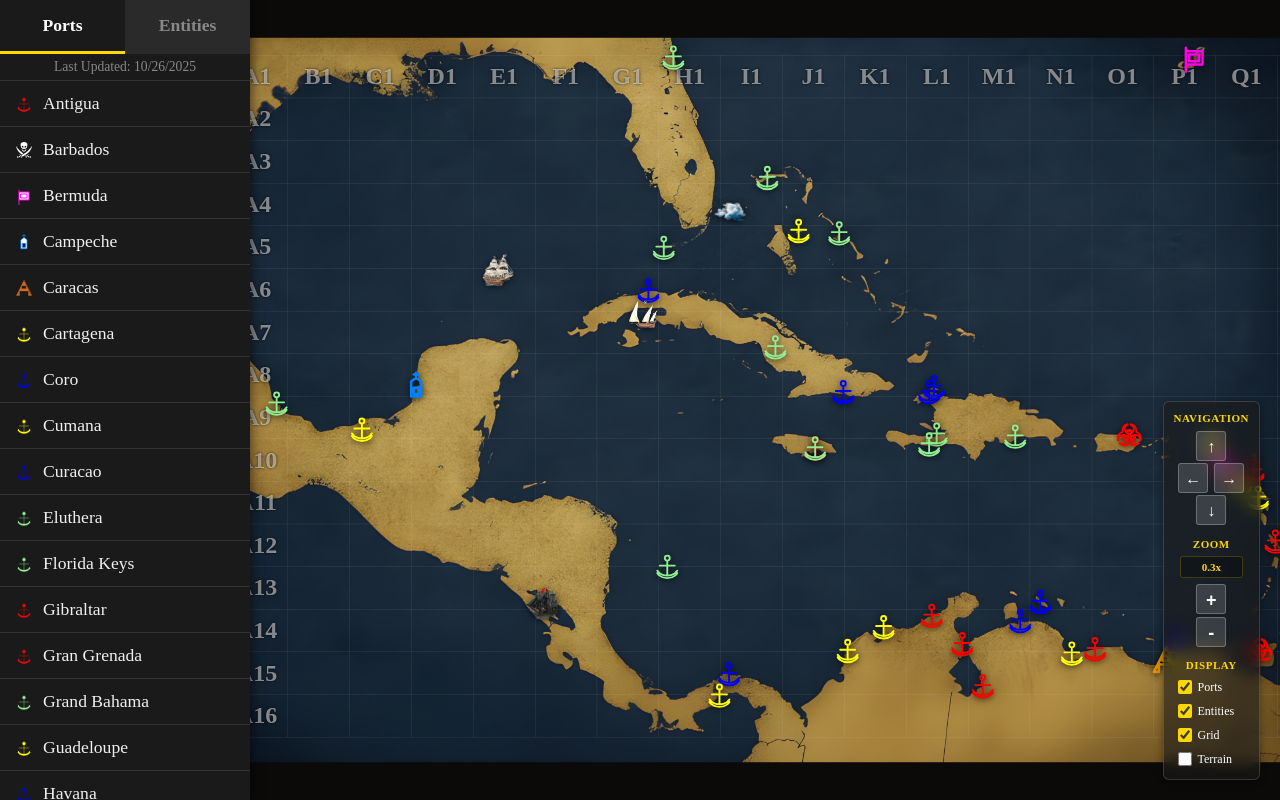
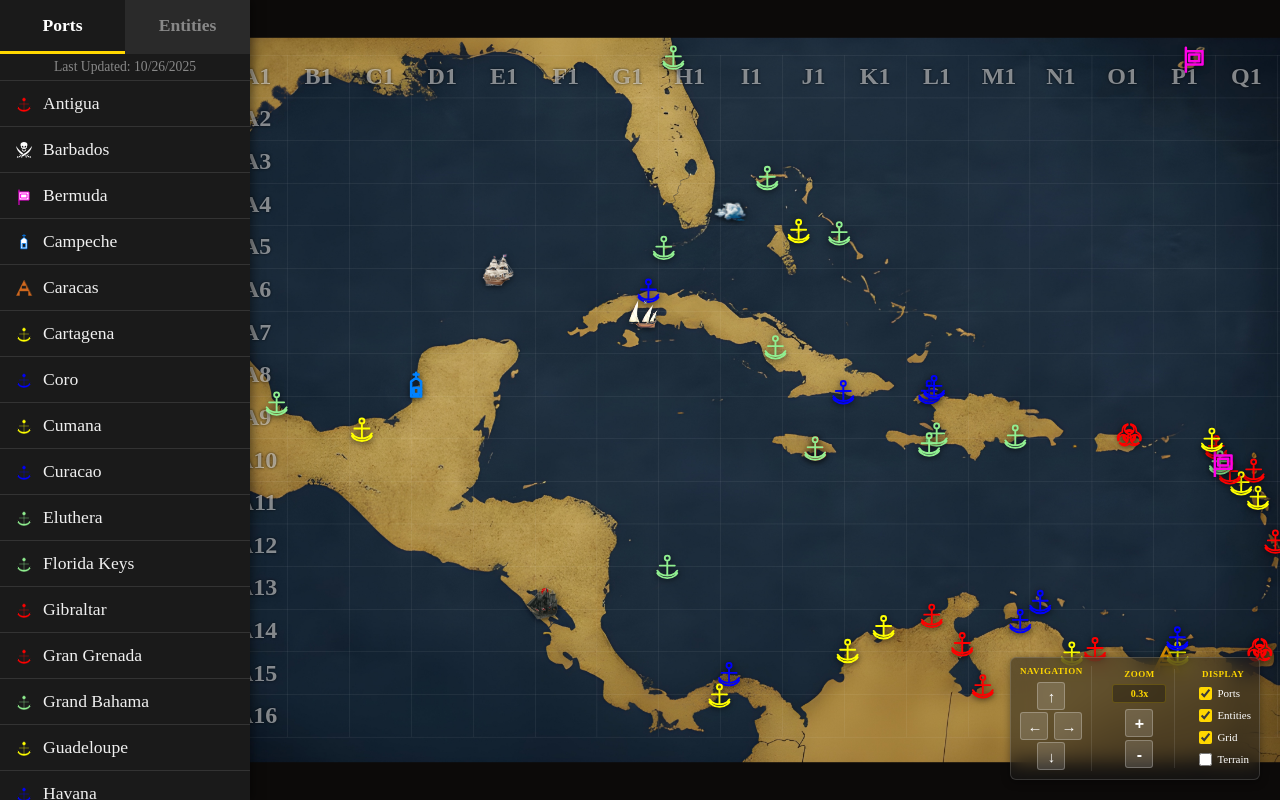
Before and after one commit to PiratesIRC/PiratesIRC-Map, a PHP site: page / in a window 1280 px wide. Run offline with PHP 8.4, Linux system fonts and the light colour scheme; some web fonts are replaced.

Commit message:
Convert toolbar to horizontal layout with increased transparency
Changes:
- Changed toolbar layout from vertical to horizontal using flexbox
- Increased transparency (0.6 -> 0.5 opacity) for more subtle appearance
- Added visual separators between toolbar sections
- Reduced button sizes to 28px for more compact horizontal design
- Made labels smaller (9px) and added whitespace handling
- Reduced all padding and spacing for tighter horizontal layout
- Enhanced backdrop blur to 10px for better readability
- Made toggle controls and zoom display more compact

The toolbar now sits horizontally along the bottom-right corner with a sleek,
semi-transparent design that takes up minimal screen space.

```diff
--- a/style.css
+++ b/style.css
@@ -310,32 +310,46 @@ html, body {
     position: absolute;
     bottom: 20px;
     right: 20px;
-    background-color: rgba(26, 26, 26, 0.6);
+    background-color: rgba(26, 26, 26, 0.5);
     border: 1px solid rgba(255, 255, 255, 0.15);
     border-radius: 6px;
-    padding: 10px;
+    padding: 8px;
     box-shadow: 0 2px 8px rgba(0, 0, 0, 0.4);
     z-index: 21;
-    backdrop-filter: blur(8px);
+    backdrop-filter: blur(10px);
+    display: flex;
+    flex-direction: row;
+    align-items: center;
+    gap: 12px;
 }
 
 .toolbar-section {
-    margin-bottom: 12px;
+    display: flex;
+    flex-direction: column;
+    align-items: center;
+    padding: 0 8px;
+    border-right: 1px solid rgba(255, 255, 255, 0.1);
 }
 
 .toolbar-section:last-child {
-    margin-bottom: 0;
+    border-right: none;
+    padding-right: 0;
+}
+
+.toolbar-section:first-child {
+    padding-left: 0;
 }
 
 .toolbar-label {
-    font-size: 11px;
+    font-size: 9px;
     font-weight: 700;
     color: #ffd700;
-    margin-bottom: 6px;
+    margin-bottom: 5px;
     text-align: center;
     font-family: 'IM Fell English', serif;
     text-transform: uppercase;
     letter-spacing: 0.5px;
+    white-space: nowrap;
 }
 
 .pan-controls {
@@ -345,16 +359,16 @@ html, body {
 }
 
 .pan-btn {
-    width: 30px;
-    height: 30px;
-    font-size: 16px;
+    width: 28px;
+    height: 28px;
+    font-size: 15px;
     font-weight: bold;
     background-color: rgba(255, 255, 255, 0.15);
     border: 1px solid rgba(255, 255, 255, 0.25);
     border-radius: 3px;
     cursor: pointer;
     color: #fff;
-    line-height: 28px;
+    line-height: 26px;
     transition: all 0.2s ease;
     margin: 1px;
 }
@@ -375,16 +389,16 @@ html, body {
 }
 
 .zoom-btn {
-    width: 30px;
-    height: 30px;
-    font-size: 18px;
+    width: 28px;
+    height: 28px;
+    font-size: 16px;
     font-weight: bold;
     background-color: rgba(255, 255, 255, 0.15);
     border: 1px solid rgba(255, 255, 255, 0.25);
     border-radius: 3px;
     cursor: pointer;
     margin-top: 3px;
-    line-height: 28px;
+    line-height: 26px;
     color: #fff;
     transition: all 0.2s ease;
 }
@@ -402,22 +416,23 @@ html, body {
 .toggle-controls {
     display: flex;
     flex-direction: column;
-    gap: 4px;
+    gap: 3px;
 }
 
 .toggle-item {
     display: flex;
     align-items: center;
     cursor: pointer;
-    font-size: 12px;
+    font-size: 11px;
     color: #fff;
     user-select: none;
+    white-space: nowrap;
 }
 
 .toggle-item input[type="checkbox"] {
-    width: 14px;
-    height: 14px;
-    margin-right: 6px;
+    width: 13px;
+    height: 13px;
+    margin-right: 5px;
     cursor: pointer;
     accent-color: #ffd700;
 }
@@ -528,15 +543,15 @@ html, body {
 .zoom-level-display {
     background-color: rgba(0, 0, 0, 0.3);
     color: #ffd700;
-    padding: 4px 8px;
+    padding: 3px 6px;
     border-radius: 3px;
     font-family: 'Merriweather', serif;
-    font-size: 11px;
+    font-size: 10px;
     font-weight: 700;
     text-align: center;
     margin-bottom: 3px;
     border: 1px solid rgba(255, 215, 0, 0.2);
-    min-width: 45px;
+    min-width: 40px;
 }
 
 /* --- Terrain Overlay --- */
```
